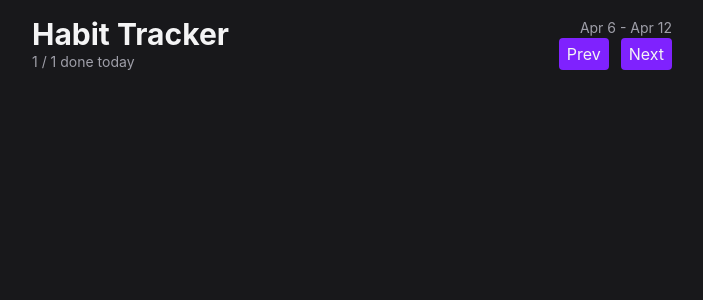
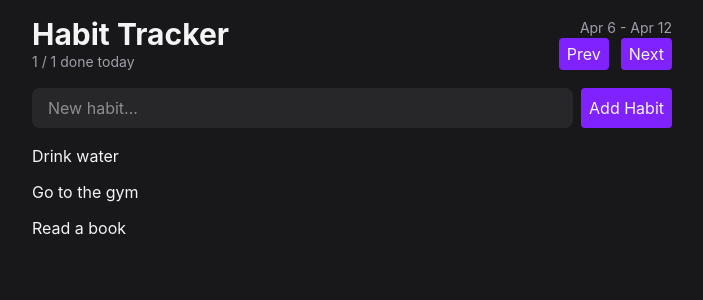
Before and after one commit to 1drie5/react-habit-tracker, a React (Vite) app: page / in a window 1280 px wide. Shown: the top 300 px of the page, without its empty margins (288-991 px from the left). Built offline with nearby package versions, Linux system fonts and the light colour scheme.

Commit message:
add habit form and list components with modularized header

```diff
--- a/src/App.tsx
+++ b/src/App.tsx
@@ -1,26 +1,11 @@
-import { Button } from "./components/Buttons"
+import { Header } from "./components/Header"
+import { HabitForm } from "./components/HabitForm"
+import { HabitList } from "./components/HabitList"
 
 export default function App() {
   return <div className="max-w-2xl mx-auto p-4 flex flex-col gap-4">
-    <Header>
-
-    </Header>
+    <Header />
+    <HabitForm />
+    <HabitList/>
   </div>
 }
-
-function Header() {
-  return <header className="flex items-center justify-between">
-    <div className="flex flex-col fap-1">
-      <h1 className="text-3xl font-bold">Habit Tracker</h1>
-      <span className="text-zinc-400 text-sm">1 / 1 done today</span>
-    </div>
-
-    <div className="flex flex-col fap-1 items-end">
-      <span className="text-zinc-400 text-sm">Apr 6 - Apr 12</span>
-      <div className="flex items-center gap-3">
-        <Button>Prev</Button>
-        <Button>Next</Button>
-      </div>
-    </div>
-  </header>
-}
--- /dev/null
+++ b/src/components/HabitForm.tsx
@@ -0,0 +1,14 @@
+import { Button } from "./Buttons";
+export function HabitForm() {
+  return (
+    <form className="flex gap-2">
+      <input
+        className="flex-1 rounded-lg bg-zinc-800 px-4 py-2 outline-none focus-visible:ring-2 focus-visible:ring-violet-500"
+        placeholder="New habit..."
+      />
+      <Button>
+        Add Habit
+      </Button>
+    </form>
+  )
+}
--- /dev/null
+++ b/src/components/HabitList.tsx
@@ -0,0 +1,19 @@
+export function HabitList() {
+    const habits = [
+        {id: 1, name: "Drink water"},
+        {id: 2, name: "Go to the gym"},
+        {id: 3, name: "Read a book"},
+    ]
+    if (habits.length === 0) {
+    return (
+      <p className="text-center text-zinc-500 py-12">
+        No habits yet. Add one above to get started!
+      </p>
+    )
+  }
+    return <div className="flex flex-col gap-3">
+      {habits.map(habit => (
+        <h1 key={habit.id}>{habit.name}</h1>
+      ))}
+    </div>
+}
--- /dev/null
+++ b/src/components/Header.tsx
@@ -0,0 +1,18 @@
+import { Button } from "./Buttons";
+
+export function Header() {
+  return <header className="flex items-center justify-between">
+    <div className="flex flex-col fap-1">
+      <h1 className="text-3xl font-bold">Habit Tracker</h1>
+      <span className="text-zinc-400 text-sm">1 / 1 done today</span>
+    </div>
+
+    <div className="flex flex-col fap-1 items-end">
+      <span className="text-zinc-400 text-sm">Apr 6 - Apr 12</span>
+      <div className="flex items-center gap-3">
+        <Button>Prev</Button>
+        <Button>Next</Button>
+      </div>
+    </div>
+  </header>
+}
```
